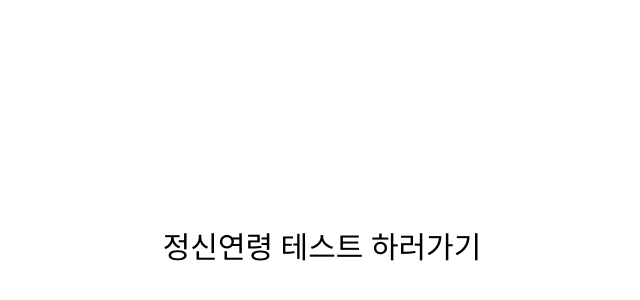
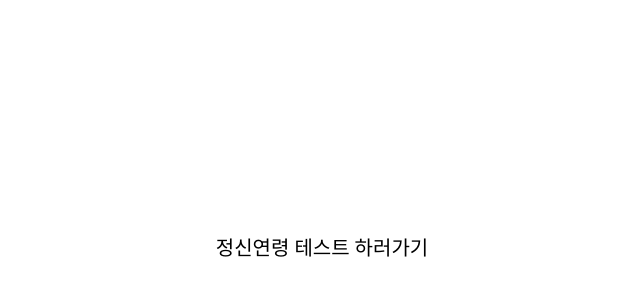
Before and after one commit to shuding0307/mental-age-test, a Next.js app: page / in a window 1280 px wide. Shown: the part 152-452 px from the top of the page, without its empty margins (318-958 px from the left). Built offline with nearby package versions, Linux system fonts and the light colour scheme; a web font is replaced by a local one.

Commit message:
fix: screen size

```diff
--- a/src/app/page.tsx
+++ b/src/app/page.tsx
@@ -6,7 +6,7 @@ export default function Home() {
 
   return (
     <div className="flex min-h-screen flex-col items-center justify-center p-24">
-      <Link className="hover:text-rose-400 text-3xl" href="/test">정신연령 테스트 하러가기</Link>
+      <Link className="hover:text-rose-400 text-xl" href="/test">정신연령 테스트 하러가기</Link>
     </div>
   );
 }
--- a/src/app/test/_component/InputInfoPage.tsx
+++ b/src/app/test/_component/InputInfoPage.tsx
@@ -7,7 +7,7 @@ export default function InputInfoPage({goNext} : {goNext : () => void}) {
 
   return (
     <div className="flex flex-col items-center mt-20">
-      <div id="container" className="flex flex-col items-center justify-between border-2 border-gray-300 rounded-xl py-8 w-7/12 bg-yellow-50 min-w-96 h-[494px]">
+      <div id="container" className="flex flex-col items-center justify-between border-2 border-gray-300 rounded-xl py-8 w-[500px] bg-yellow-50 min-w-96 h-[494px]">
       <h2 className='text-xl'>정신연령 테스트</h2>
         <form className="flex flex-col gap-3">
           <input className="bg-white-50 text-blue-gray-700 border focus:border-1 text-sm px-3 py-2.5 rounded-[7px] border-blue-gray-200 "
--- a/src/app/test/_component/ResultPage.tsx
+++ b/src/app/test/_component/ResultPage.tsx
@@ -6,7 +6,7 @@ export default function ResultPage() {
 
     return (
       <div className="flex flex-col items-center mt-20">
-        <div id="container" className="flex flex-col items-center justify-center border-2 border-gray-300 rounded-xl py-8 w-7/12 bg-yellow-50 min-w-96 h-[494px]">
+        <div id="container" className="flex flex-col items-center justify-center border-2 border-gray-300 rounded-xl py-8 w-[500px] bg-yellow-50 min-w-96 h-[494px]">
           <button className="hover:bg-gray-200 hover:text-rose-400 shadow rounded px-2 bg-white text-lg">결과보기</button>
         </div>
       </div>
--- a/src/app/test/_component/StartPage.tsx
+++ b/src/app/test/_component/StartPage.tsx
@@ -5,10 +5,10 @@ export default function StartPage({goNext} : {goNext : () => void}) {
 
   return (
     <div className="flex flex-col items-center mt-20">
-      <div id="container" className="flex flex-col items-center justify-between border-2 border-gray-300 rounded-xl py-8 w-7/12 bg-yellow-50 min-w-96 h-[494px]">
+      <div id="container" className="flex flex-col items-center justify-between border-2 border-gray-300 rounded-xl py-8 w-[500px] bg-yellow-50 min-w-96 h-[494px]">
         <h3 className='text-lg'>재미로 하는</h3>
         <h1 className='text-xl'>정신연령 테스트</h1>
-        <Image className="w-44 h-44 m-20" src={mainImage} alt="정신연령테스트" />
+        <Image className="w-44 h-44 m-20" src={mainImage} alt="정신연령테스트" priority/>
         <button className="border border-1 border-gray-500 hover:bg-gray-200 shadow rounded px-2 bg-white" onClick={goNext}>시작하기</button>
         </div>
     </div>
--- a/src/app/test/_component/TestPage.tsx
+++ b/src/app/test/_component/TestPage.tsx
@@ -41,7 +41,7 @@ export default function TestPage({goResult}: {goResult : () => void}) {
     return (
       <div className="flex flex-col items-center mt-11">
         <h2 className='text-xl'>Mental Age Test</h2>
-          <div id="container" className="flex flex-col items-center justify-between border-2 border-gray-300 rounded-xl py-8 w-7/12 bg-yellow-50 min-w-96 h-[494px]">
+          <div id="container" className="flex flex-col items-center justify-between border-2 border-gray-300 rounded-xl py-8 w-[500px] bg-yellow-50 min-w-96 h-[494px]">
 
             <div id="progressBar" className="border rounded-md min-w-80 h-3 bg-gray-200">
               <div id="progressBar" className="bg-rose-300 rounded-md max-w-96 h-3" style={{width: ((100/endpoint)*(index+1)) + '%'}}/>
```
